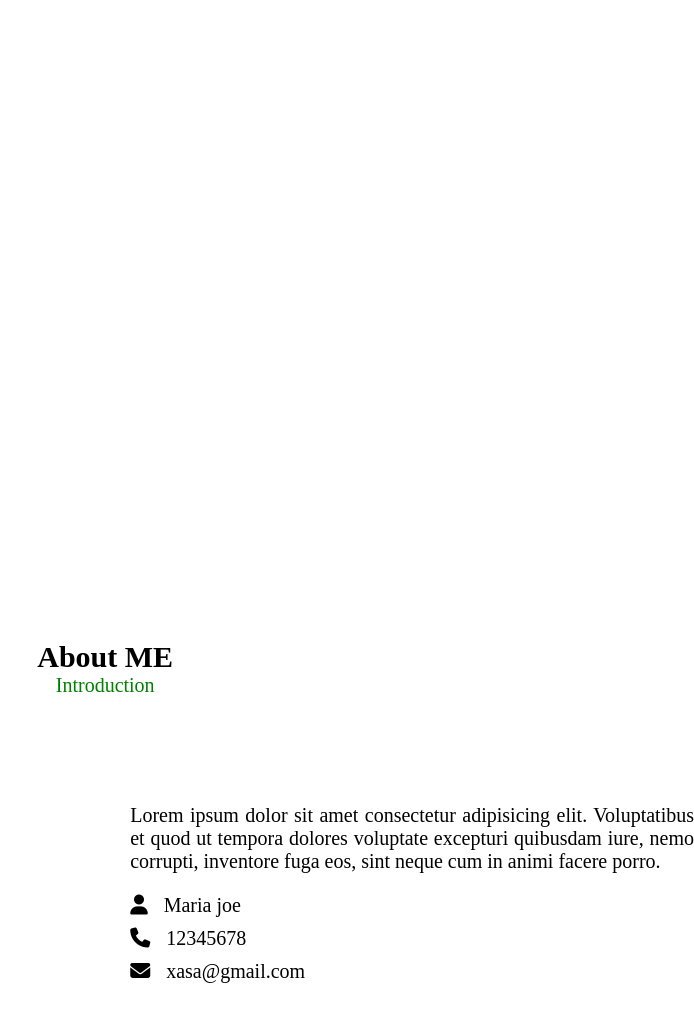
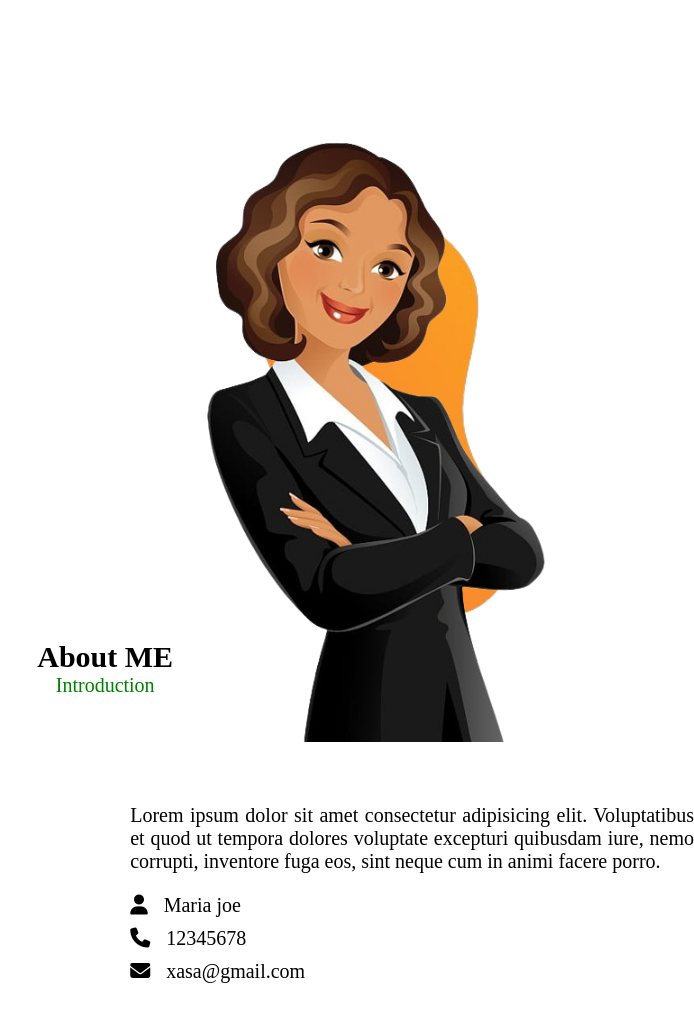
Before and after one commit to Sinan-393208/portfolio1, a plain HTML site: page index.html in a window 1280 px wide. Shown: the part 78-1100 px from the top of the page, 586-1280 px from the left. Drawn offline with nearby package versions, Linux system fonts and the light colour scheme; a web font is replaced by a local one.

Commit message:
portfolip v1

```diff
--- a/index.html
+++ b/index.html
@@ -50,9 +50,9 @@
       </div>
       <div class="home-img">
         <!-- shape -->
-         <img id="shape" class="group1" src="./bg-final-removebg-preview (2).png" alt="">
+         <img id="shape" class="group1" src="images/bg-final-removebg-preview (2).png" alt="">
          <!-- girl -->
-          <img id="girl" class="group1" src="./businesslady-final-removebg-preview.png" alt="">
+          <img id="girl" class="group1" src="images/businesslady-final-removebg-preview.png" alt="">
       </div>
      </section>
      <section id="about">
```
